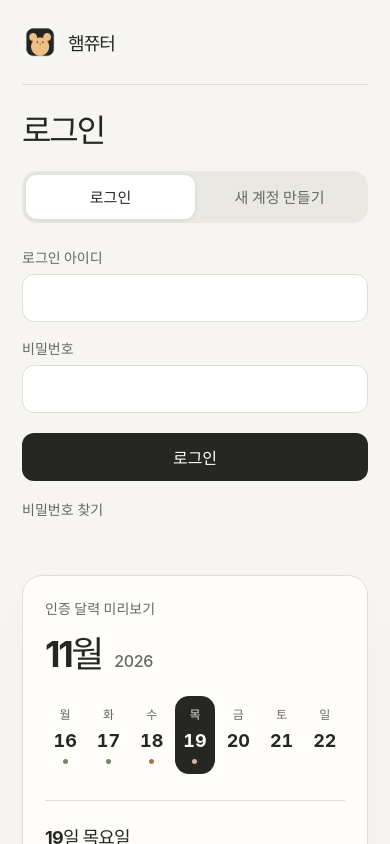
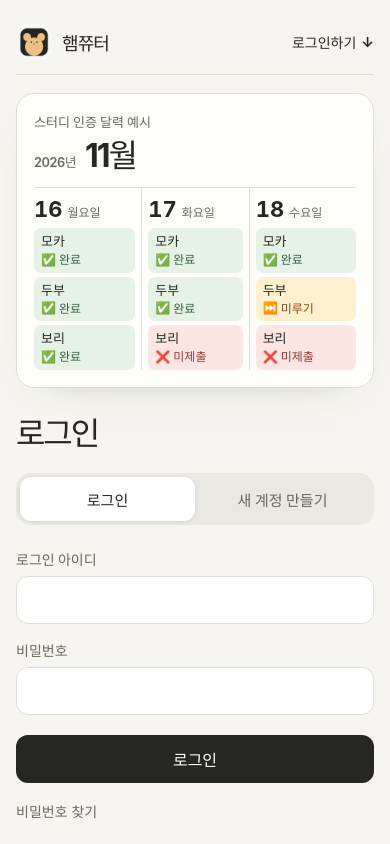
Before and after one commit to Parkgod98/Hamster_Algorithm, a Next.js app: page / in a window 390 px wide. Shown: the top 844 px of the page. Built offline with nearby package versions, Linux system fonts and the light colour scheme.

Commit message:
fix: 월간 달력과 로그인 예시에 멤버별 인증 상태를 표시한다

```diff
--- a/src/app/home.module.css
+++ b/src/app/home.module.css
@@ -2,54 +2,98 @@
   min-height: 100svh;
   padding: max(20px, env(safe-area-inset-top)) max(22px, env(safe-area-inset-right)) max(38px, env(safe-area-inset-bottom)) max(22px, env(safe-area-inset-left));
 }
-.header { max-width: var(--header-width); margin: 0 auto; padding-block: 4px 20px; border-bottom: 1px solid var(--line); }
+
+.header {
+  display: flex;
+  align-items: center;
+  justify-content: space-between;
+  max-width: var(--header-width);
+  margin: 0 auto;
+  padding-block: 4px 18px;
+  border-bottom: 1px solid var(--line);
+}
+
+.loginLink { display: none; }
+
 .content {
   display: grid;
-  grid-template-columns: minmax(280px, 370px) minmax(350px, 490px);
+  grid-template-columns: minmax(0, 1.6fr) minmax(270px, 1fr);
   align-items: start;
-  justify-content: space-between;
-  gap: clamp(40px, 7vw, 96px);
-  max-width: 1000px;
-  margin: clamp(54px, 9vh, 112px) auto 0;
+  gap: clamp(32px, 6vw, 80px);
+  max-width: 1020px;
+  margin: clamp(52px, 8vh, 96px) auto 0;
 }
-.access { min-width: 0; padding-block: 12px; }
+
+.access { min-width: 0; scroll-margin-top: 16px; }
+
 .preview {
+  container-type: inline-size;
   min-width: 0;
   margin: 0;
-  padding: clamp(22px, 4vw, 42px);
+  padding: clamp(18px, 2.8vw, 34px);
   border: 1px solid var(--line);
-  border-radius: 26px;
+  border-radius: 24px;
   background: #fffefa;
-  box-shadow: 0 15px 40px -35px #48452e88;
+  box-shadow: 0 16px 40px -34px #48452e88;
 }
-.preview figcaption { color: var(--muted); font-size: 14px; font-weight: 600; }
-.month { display: flex; align-items: baseline; gap: 12px; margin: 18px 0 24px; font-size: clamp(36px, 5vw, 62px); font-weight: 740; letter-spacing: -.065em; line-height: 1; }
-.month span { color: var(--muted); font-size: 16px; font-weight: 500; letter-spacing: -.02em; }
-.week { list-style: none; display: grid; grid-template-columns: repeat(7, minmax(0, 1fr)); gap: 3px; margin: 0; padding: 0; text-align: center; }
-.week li { display: grid; justify-items: center; align-content: center; gap: 8px; min-height: 78px; border-radius: 14px; }
-.week span { font-size: 12px; color: var(--muted); }
-.week strong { font-size: 18px; font-variant-numeric: tabular-nums; }
-.week i { width: 5px; height: 5px; border-radius: 50%; }
-.week i[data-state="완료"] { background: #728568; }
-.week i[data-state="미루기"] { background: #ad7042; }
-.week .selected { background: var(--ink); color: #fff; }
-.selected span { color: #e5e5dc; }
-.week .selected i { background: #dfb599; }
-.day { margin-top: 26px; padding-top: 22px; border-top: 1px solid var(--line); }
-.day h2 { margin: 0 0 10px; font-size: 18px; letter-spacing: -.04em; }
-.day ul { list-style: none; margin: 0; padding: 0; }
-.day li { display: flex; align-items: center; gap: 12px; padding-block: 12px; }
-.day li + li { border-top: 1px solid #eeede6; }
-.avatar { display: grid; place-items: center; width: 36px; height: 36px; border-radius: 50%; background: var(--accent-soft); color: #85442f; font-size: 14px; font-weight: 700; }
-.day li:nth-child(2) .avatar { background: #edf0e8; color: #4d6046; }
-.day li div { display: grid; gap: 3px; }
-.day li strong { font-size: 14px; }
-.day li small { color: var(--muted); font-size: 12px; }
-.done { margin-left: auto; font-size: 13px; color: #486346; }
-.done::before { content: "✓"; margin-right: 4px; }
+
+.caption { color: var(--muted); font-size: 14px; font-weight: 650; }
+.month {
+  display: flex;
+  align-items: baseline;
+  gap: 9px;
+  margin: 7px 0 24px;
+  font-size: clamp(32px, 4vw, 48px);
+  font-weight: 750;
+  letter-spacing: -.065em;
+  line-height: 1.1;
+}
+.month span { color: var(--muted); font-size: .4em; font-weight: 600; letter-spacing: -.035em; }
+
+.days, .records { list-style: none; padding: 0; margin: 0; }
+.days { display: grid; grid-template-columns: repeat(3, minmax(0, 1fr)); border-top: 1px solid var(--line); }
+.day { min-width: 0; padding: 14px 10px 0; }
+.day + .day { border-left: 1px solid var(--line); }
+.day:first-child { padding-left: 0; }
+.day:last-child { padding-right: 0; }
+.day h3 { margin: 0 0 13px; }
+.day time { display: flex; align-items: baseline; gap: 5px; font-size: 22px; line-height: 1; font-variant-numeric: tabular-nums; }
+.day time span { color: var(--muted); font-size: 12px; font-weight: 550; }
+
+.records { display: grid; gap: 6px; }
+.records li {
+  display: flex;
+  align-items: center;
+  justify-content: space-between;
+  gap: 4px 7px;
+  padding: 7px;
+  border-radius: 7px;
+  font-size: 13px;
+  line-height: 1.3;
+}
+.records [data-state="complete"] { color: var(--calendar-complete-ink); background: var(--calendar-complete-fill); }
+.records [data-state="postponed"] { color: var(--calendar-postponed-ink); background: var(--calendar-postponed-fill); }
+.records [data-state="missed"] { color: var(--calendar-missed-ink); background: var(--calendar-missed-fill); }
+.records strong { color: var(--ink); font-weight: 650; }
+.status { display: inline-flex; align-items: center; gap: 3px; white-space: nowrap; font-size: 12px; font-weight: 600; }
+.icon { font-family: "Apple Color Emoji", "Segoe UI Emoji", sans-serif; line-height: 1; }
+
+@container (max-width: 390px) {
+  .day { padding-inline: 6px; }
+  .records li { flex-direction: column; align-items: flex-start; gap: 2px; padding: 5px 7px; }
+}
+
 @media (max-width: 760px) {
-  .content { grid-template-columns: minmax(0, 1fr); max-width: 460px; margin-top: 20px; gap: 32px; }
-  .header { max-width: 460px; }
-  .access { padding-top: 8px; }
-  .preview { border-radius: 20px; }
+  .home { padding-inline: max(16px, env(safe-area-inset-left)) max(16px, env(safe-area-inset-right)); }
+  .header, .content { max-width: 480px; }
+  .header { padding-block: 0 10px; }
+  .loginLink { display: inline-flex; align-items: center; gap: 5px; min-height: 44px; color: var(--ink); font-size: 14px; font-weight: 650; text-decoration: none; }
+  .loginLink:hover { text-decoration: underline; }
+  .content { grid-template-columns: minmax(0, 1fr); gap: 28px; margin-top: 18px; }
+  .preview { padding: 17px; border-radius: 18px; }
+  .caption { font-size: 13px; }
+  .month { margin-bottom: 14px; }
+  .day { padding-top: 10px; }
+  .day h3 { margin-bottom: 8px; }
+  .records { gap: 4px; }
 }
--- a/src/app/page.tsx
+++ b/src/app/page.tsx
@@ -1,45 +1,59 @@
+import { AccountGate } from "@/components/account-gate";
 import { AppBrand } from "@/components/app-brand";
-import { AccountGate } from "@/components/account-gate";
 import { AuthPanel } from "@/components/auth-panel";
+import { CALENDAR_STATE } from "@/lib/calendar-state";
 import styles from "./home.module.css";
 
-const exampleWeek = [
-  ["월", 16, "완료"], ["화", 17, "완료"], ["수", 18, "미루기"],
-  ["목", 19, "완료"], ["금", 20, ""], ["토", 21, ""], ["일", 22, ""],
+const exampleDays = [
+  { date: "16", weekday: "월", records: [["모카", "complete"], ["두부", "complete"], ["보리", "complete"]] },
+  { date: "17", weekday: "화", records: [["모카", "complete"], ["두부", "complete"], ["보리", "missed"]] },
+  { date: "18", weekday: "수", records: [["모카", "complete"], ["두부", "postponed"], ["보리", "missed"]] },
 ] as const;
 
 function CalendarPreview() {
   return (
-    <figure className={styles.preview} aria-label="스터디 인증 달력 예시">
-      <figcaption>인증 달력 미리보기</figcaption>
-      <p className={styles.month}>11월<span>2026</span></p>
-      <ol className={styles.week}>
-        {exampleWeek.map(([weekday, date, state]) => (
-          <li key={date} className={date === 19 ? styles.selected : undefined}>
-            <span>{weekday}</span><strong>{date}</strong>
-            <i data-state={state} aria-label={state || "예정"} />
+    <figure className={styles.preview}>
+      <figcaption>
+        <span className={styles.caption}>스터디 인증 달력 예시</span>
+        <h2 className={styles.month}><span>2026년</span> 11월</h2>
+      </figcaption>
+      <ol className={styles.days}>
+        {exampleDays.map(({ date, weekday, records }) => (
+          <li key={date} className={styles.day}>
+            <h3><time dateTime={`2026-11-${date}`}>{date}<span>{weekday}요일</span></time></h3>
+            <ul className={styles.records}>
+              {records.map(([name, state]) => (
+                <li key={name} data-state={state}>
+                  <strong>{name}</strong>
+                  <span className={styles.status}>
+                    <span className={styles.icon} aria-hidden="true">{CALENDAR_STATE[state].icon}</span>
+                    {CALENDAR_STATE[state].label}
+                  </span>
+                </li>
+              ))}
+            </ul>
           </li>
         ))}
       </ol>
-      <div className={styles.day}>
-        <h2>19일 목요일</h2>
-        <ul>
-          <li><span className={styles.avatar}>윤</span><div><strong>윤서</strong><small>영어 인증</small></div><span className={styles.done}>완료</span></li>
-          <li><span className={styles.avatar}>지</span><div><strong>지우</strong><small>알고리즘 인증</small></div><span className={styles.done}>완료</span></li>
-        </ul>
-      </div>
     </figure>
   );
 }
 
 export default function Home() {
   return (
-    <AccountGate landing><main className={styles.home}>
-      <header className={styles.header}><AppBrand /></header>
-      <div className={styles.content}>
-        <section className={styles.access} aria-label="햄쮸터 계정"><AuthPanel /></section>
-        <CalendarPreview />
-      </div>
-    </main></AccountGate>
+    <AccountGate landing>
+      <main className={styles.home}>
+        <header className={styles.header}>
+          <AppBrand />
+          <a href="#account" className={styles.loginLink}>로그인하기 <span aria-hidden="true">↓</span></a>
+        </header>
+        <div className={styles.content}>
+          <CalendarPreview />
+          <section id="account" className={styles.access} aria-label="햄쮸터 계정">
+            <AuthPanel />
+          </section>
+        </div>
+      </main>
+    </AccountGate>
   );
 }
--- a/src/app/theme.css
+++ b/src/app/theme.css
@@ -10,6 +10,18 @@
   --segment-track: #e9e8e2;
   --segment-shadow: 0 1px 4px #28251c18;
   --header-width: 1080px;
+  --calendar-complete-ink: #356342;
+  --calendar-complete-fill: #e7f2e7;
+  --calendar-presolved-ink: #3e5e8a;
+  --calendar-presolved-fill: #e8effb;
+  --calendar-postponed-ink: #814b12;
+  --calendar-postponed-fill: #fff0cf;
+  --calendar-missed-ink: #963732;
+  --calendar-missed-fill: #fbe6e3;
+  --calendar-in-progress-ink: #65591e;
+  --calendar-in-progress-fill: #f7f1d9;
+  --calendar-upcoming-ink: #61645e;
+  --calendar-upcoming-fill: #f1f2ee;
   font-family: -apple-system, BlinkMacSystemFont, "Apple SD Gothic Neo", "Segoe UI", "Malgun Gothic", sans-serif;
   background: var(--paper);
   color: var(--ink);
--- /dev/null
+++ b/src/lib/calendar-state.ts
@@ -0,0 +1,11 @@
+import type { MemberState } from "./calendar-snapshot";
+
+export const CALENDAR_STATE = {
+  complete: { icon: "✅", label: "완료" },
+  presolved: { icon: "🔵", label: "미리 인증" },
+  "in-progress": { icon: "🟡", label: "진행 중" },
+  postponed: { icon: "⏭️", label: "미루기" },
+  missed: { icon: "❌", label: "미제출" },
+  upcoming: { icon: "·", label: "예정" },
+  inactive: { icon: "—", label: "참여 전" },
+} satisfies Record<MemberState, { icon: string; label: string }>;
```
Also changed, not shown: src/components/calendar.css (+39 -20 lines), src/components/dashboard.tsx (+20 -29 lines), 1 other file (tests, documents, lock files or other folders).
